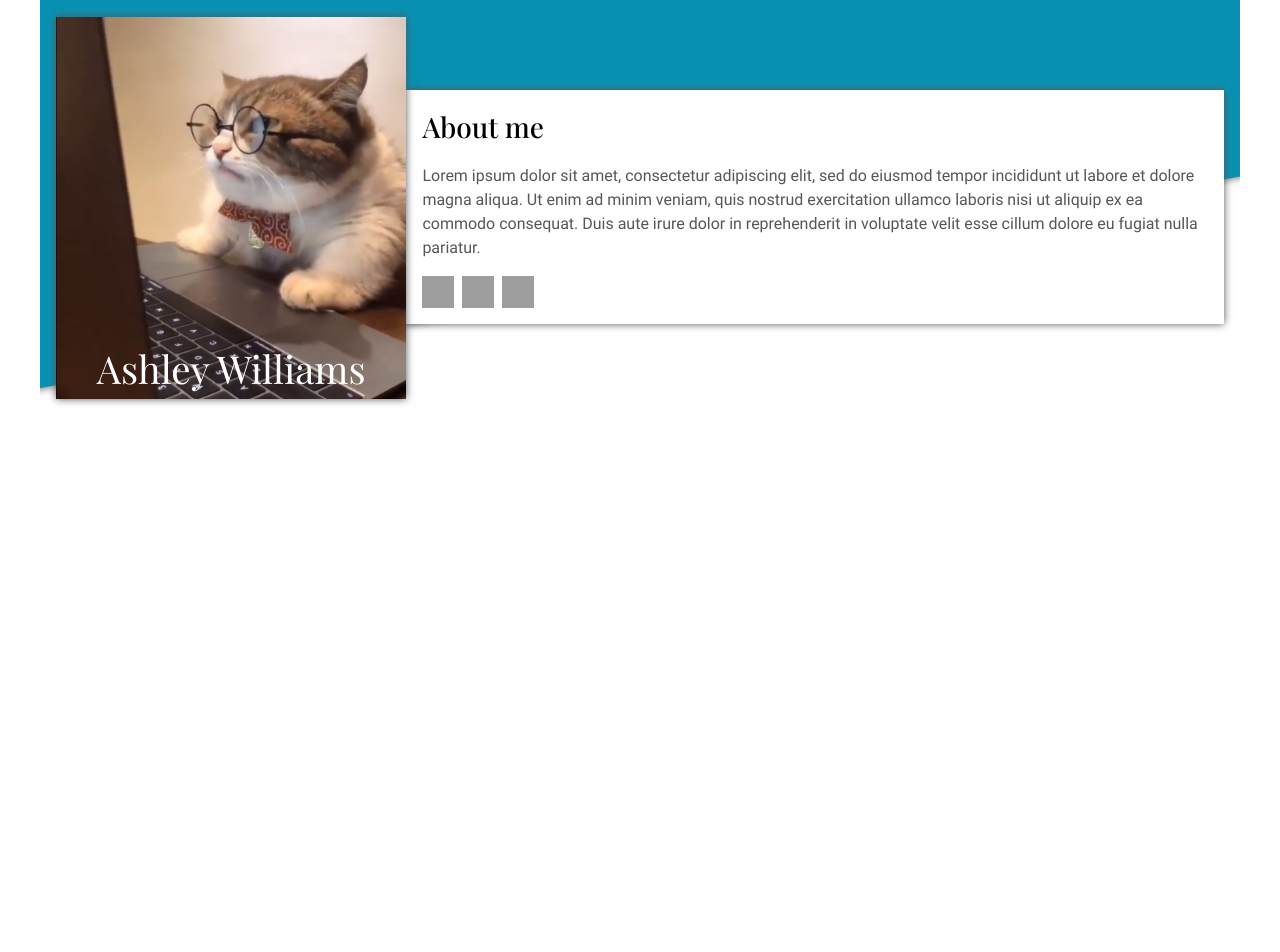
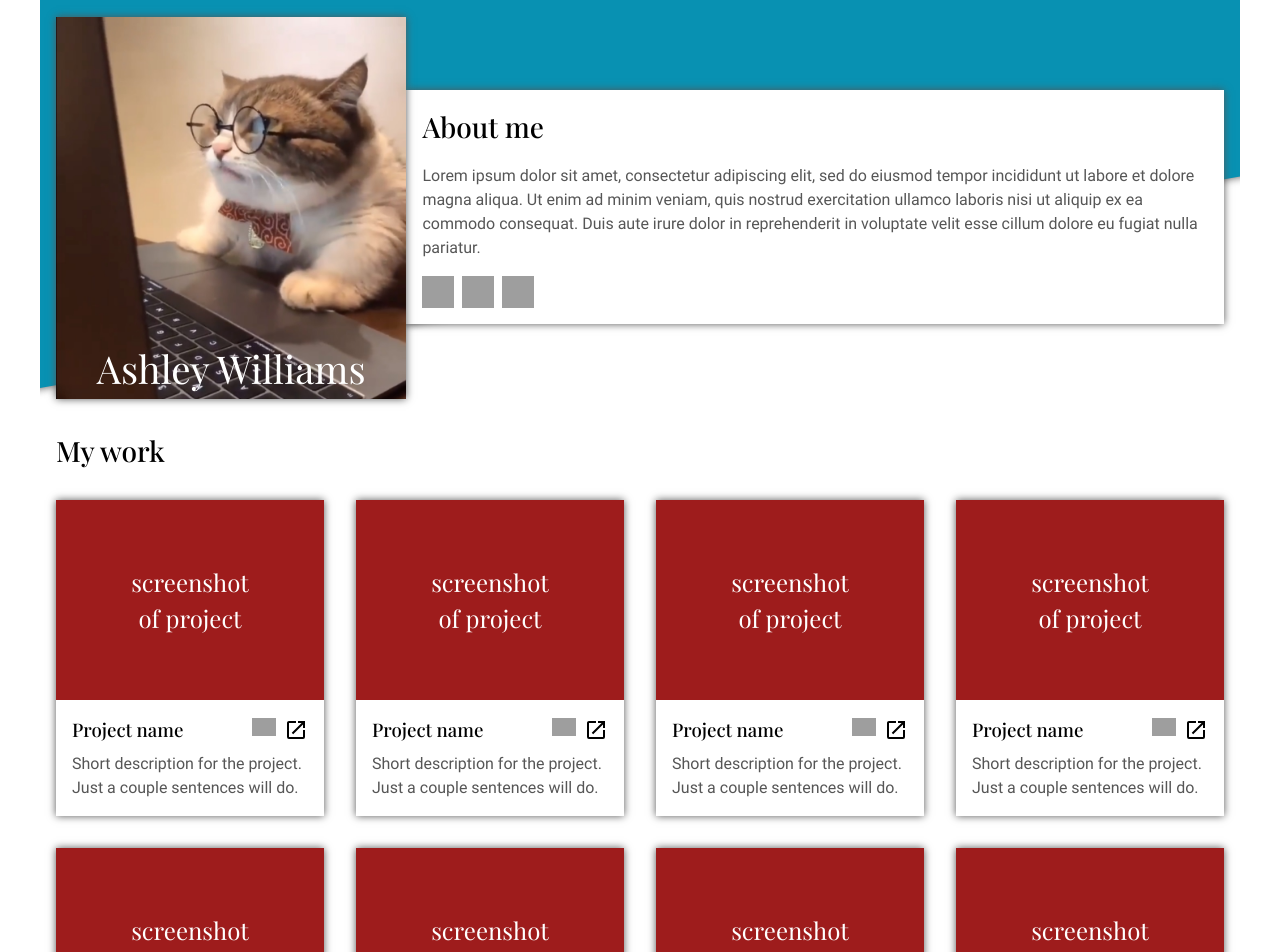
Before and after one commit to yppelu/odin-homepage, a React (Vite) app: page / in a window 1280 px wide. Shown: the top 952 px of the page. Before the commit the page ends 800 px from the top, so only its background shows below. Built offline with nearby package versions, Linux system fonts and the light colour scheme; grey boxes are pictures that could not be loaded.

Commit message:
Create MyWork section

```diff
--- a/src/components/AboutMe/AboutMe.css
+++ b/src/components/AboutMe/AboutMe.css
@@ -114,6 +114,11 @@
     background-color: transparent;
     box-shadow: none;
     margin-top: 0;
+    padding: 1rem 0 0 0;
     width: 100%;
   }
+
+  .about-me-section__title {
+    text-align: center;
+  }
 }
--- a/src/components/LinksToAccounts/LinksToAccounts.css
+++ b/src/components/LinksToAccounts/LinksToAccounts.css
@@ -1,6 +1,9 @@
 .links-to-accounts {
   display: flex;
   gap: 0.5rem;
+
+  height: max-content;
+  width: max-content;
 }
 
 .links-to-accounts__link>img {
--- a/src/components/LinksToAccounts/LinksToAccounts.jsx
+++ b/src/components/LinksToAccounts/LinksToAccounts.jsx
@@ -3,14 +3,14 @@ import './LinksToAccounts.css';
 export default function LinksToAccounts() {
   return (
     <div className='links-to-accounts'>
-      <a className='links-to-accounts__link' href='https://github.com/' title='My gitHub' aria-label='My GitHub'>
-        <img src='https://cdn.jsdelivr.net/gh/devicons/devicon@latest/icons/github/github-original.svg' alt='' aria-hidden />
+      <a className='links-to-accounts__link' href='https://github.com/' title='My GitHub' aria-label='My GitHub'>
+        <img src='https://cdn.jsdelivr.net/gh/devicons/devicon@latest/icons/github/github-original.svg' alt='My GitHub' aria-hidden />
       </a>
       <a className='links-to-accounts__link' href='https://linkedin.com/' title='My LinkedIn' aria-label='My LinkedIn'>
-        <img src='https://cdn.jsdelivr.net/gh/devicons/devicon@latest/icons/linkedin/linkedin-plain.svg' alt='' aria-hidden />
+        <img src='https://cdn.jsdelivr.net/gh/devicons/devicon@latest/icons/linkedin/linkedin-plain.svg' alt='My LinkedIn' aria-hidden />
       </a>
       <a className='links-to-accounts__link' href='https://twitter.com/' title='My Twitter' aria-label='My Twitter'>
-        <img src='https://cdn.jsdelivr.net/gh/devicons/devicon@latest/icons/twitter/twitter-original.svg' alt='' aria-hidden />
+        <img src='https://cdn.jsdelivr.net/gh/devicons/devicon@latest/icons/twitter/twitter-original.svg' alt='My Twitter' aria-hidden />
       </a>
     </div>
   );
--- /dev/null
+++ b/src/components/MyWork/MyWork.css
@@ -0,0 +1,25 @@
+.my-work-section {
+  padding: 1rem;
+}
+
+.my-work-section__title {
+  color: #000000;
+  font-family: "Playfair Display", Georgia, serif;
+  font-size: 1.75rem;
+  font-weight: 500;
+
+  margin-bottom: 1em;
+}
+
+.my-work-section__projects-container {
+  display: grid;
+  grid-template-columns: repeat(auto-fill, minmax(230px, 1fr));
+  gap: 2rem;
+  justify-content: center;
+}
+
+@media (max-width: 500px) {
+  .my-work-section__title {
+    text-align: center;
+  }
+}
--- a/src/components/MyWork/MyWork.jsx
+++ b/src/components/MyWork/MyWork.jsx
@@ -1,5 +1,21 @@
+import './MyWork.css';
+
+import ProjectCard from './ProjectCard/ProjectCard.jsx';
+
 export default function MyWork() {
   return (
-    <section className='my-work'></section>
+    <section className='my-work-section'>
+      <h2 className='my-work-section__title'>My work</h2>
+      <div className='my-work-section__projects-container'>
+        <ProjectCard />
+        <ProjectCard />
+        <ProjectCard />
+        <ProjectCard />
+        <ProjectCard />
+        <ProjectCard />
+        <ProjectCard />
+        <ProjectCard />
+      </div>
+    </section>
   );
 }
--- /dev/null
+++ b/src/components/MyWork/ProjectCard/ProjectCard.css
@@ -0,0 +1,53 @@
+.project-card {
+  background-color: #FFFFFF;
+  box-shadow: 0 0 8px #565656;
+
+  height: max-content;
+}
+
+.project-card__image-container {
+  background-color: #9E1C1C;
+
+  display: flex;
+  flex-direction: column;
+  align-items: center;
+  justify-content: center;
+
+  height: 200px;
+}
+
+.project-card__image-container>p {
+  color: #FFFFFF;
+  font-family: "Playfair Display", Georgia, serif;
+  font-size: 1.5rem;
+  font-weight: 400;
+}
+
+.project-card__description {
+  padding: 1rem;
+  height: 40%;
+}
+
+.project-card__header {
+  display: flex;
+  justify-content: space-between;
+
+  margin-bottom: 0.5rem;
+}
+
+.project-card__title {
+  color: #000000;
+  font-family: "Playfair Display", Georgia, serif;
+  font-weight: 500;
+}
+
+.project-card__project-links {
+  display: flex;
+  align-items: center;
+  gap: 0.5rem;
+}
+
+.project-card__project-link {
+  height: 1.5rem;
+  width: 1.5rem;
+}
--- /dev/null
+++ b/src/components/MyWork/ProjectCard/ProjectCard.jsx
@@ -0,0 +1,30 @@
+import './ProjectCard.css';
+
+export default function ProjectCard() {
+  return (
+    <div className='project-card'>
+      <div className='project-card__image-container'>
+        <p>screenshot</p>
+        <p>of project</p>
+      </div>
+      <div className='project-card__description'>
+        <div className='project-card__header'>
+          <h3 className='project-card__title'>Project name</h3>
+          <div className='project-card__project-links'>
+            <a className='project-card__project-link' href='https://github.com/' title='Project GitHub' aria-label='Project GitHub'>
+              <img src='https://cdn.jsdelivr.net/gh/devicons/devicon@latest/icons/github/github-original.svg' alt='Project GitHub' aria-hidden />
+            </a>
+            <a className='project-card__project-link' href='#' title='Open Project' aria-label='Open Project'>
+              <svg xmlns='http://www.w3.org/2000/svg' viewBox='0 0 24 24' fill='#000000'>
+                <path d='M14,3V5H17.59L7.76,14.83L9.17,16.24L19,6.41V10H21V3M19,19H5V5H12V3H5C3.89,3 3,3.9 3,5V19A2,2 0 0,0 5,21H19A2,2 0 0,0 21,19V12H19V19Z' />
+              </svg>
+            </a>
+          </div>
+        </div>
+        <p>
+          Short description for the project. Just a couple sentences will do.
+        </p>
+      </div>
+    </div>
+  );
+}
--- a/src/main.css
+++ b/src/main.css
@@ -98,8 +98,6 @@ body {
 }
 
 #root {
-  margin-left: 1rem;
-  margin-right: 1rem;
   max-width: 1200px;
   width: 100%;
 }
```
